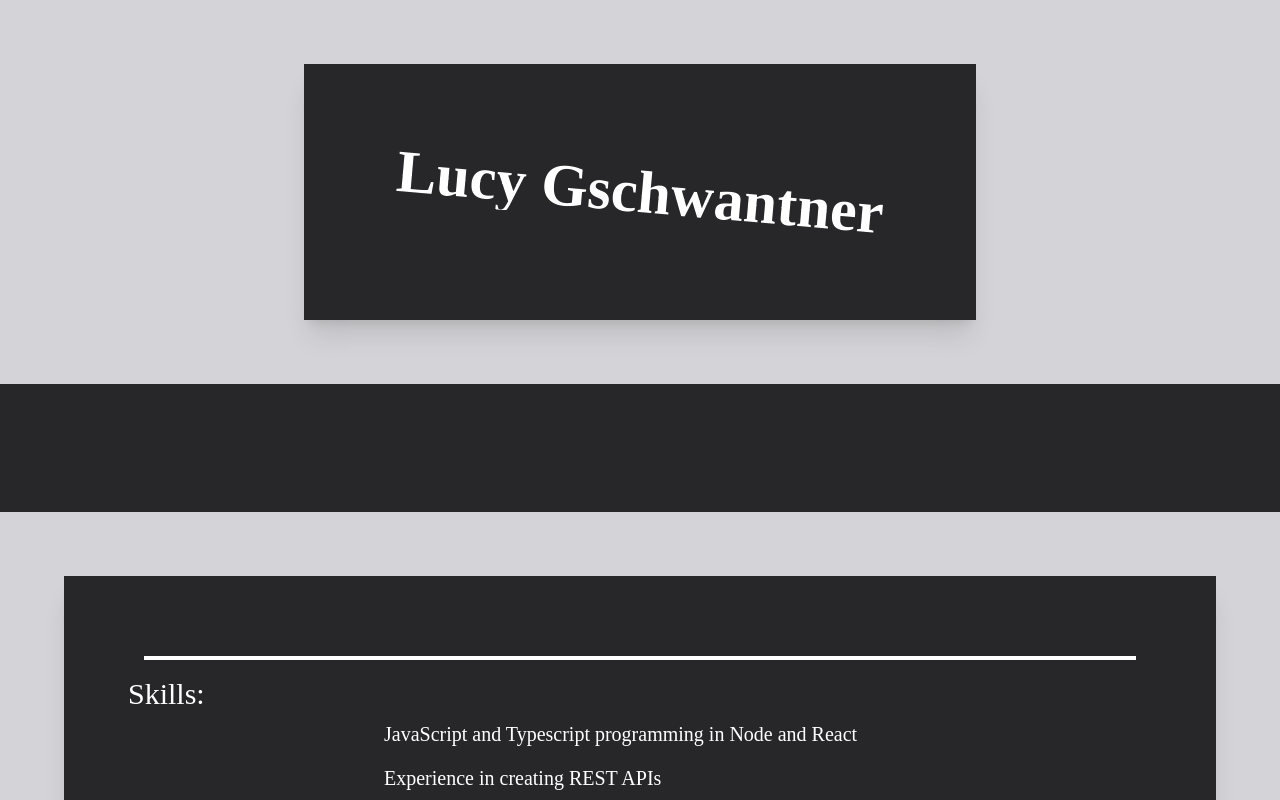
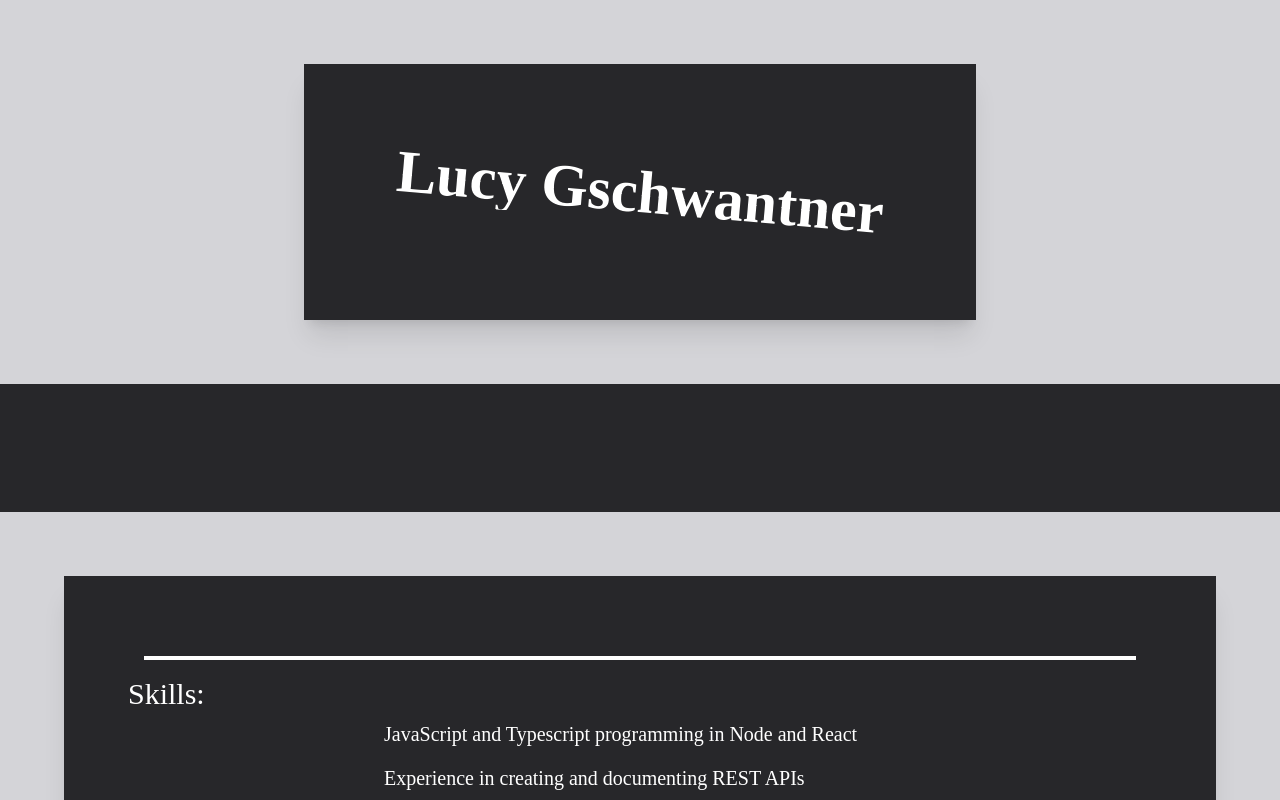
Before and after one commit to Jackboxx/my-website, a SvelteKit app: page / in a window 1280 px wide. Shown: the top 800 px of the page. Built offline with nearby package versions, Linux system fonts and the light colour scheme; a web font is replaced by a local one.

Commit message:
fix clip path on chrome

```diff
--- a/src/routes/+page.svelte
+++ b/src/routes/+page.svelte
@@ -20,7 +20,7 @@
 		header={'Skills:'}
 		points={[
 			'JavaScript and Typescript programming in Node and React',
-			'Experience in creating REST APIs',
+			'Experience in creating and documenting REST APIs',
 			'Rust development, mainly with web sockets and server-cdivent communication',
 			'Experienced in creating video games with C#',
 			'Knowledge of Java for Android',
--- a/src/routes/fancyText.svelte
+++ b/src/routes/fancyText.svelte
@@ -76,7 +76,8 @@
 <style>
 	.cont {
 		user-select: none;
-		clip-path: fill-box;
+		-webkit-clip-path: polygon(0 0, 100% 0, 100% 100%, 0% 100%);
+		clip-path: polygon(0 0, 100% 0, 100% 100%, 0% 100%);
 	}
 
 	.cont2 {
```
